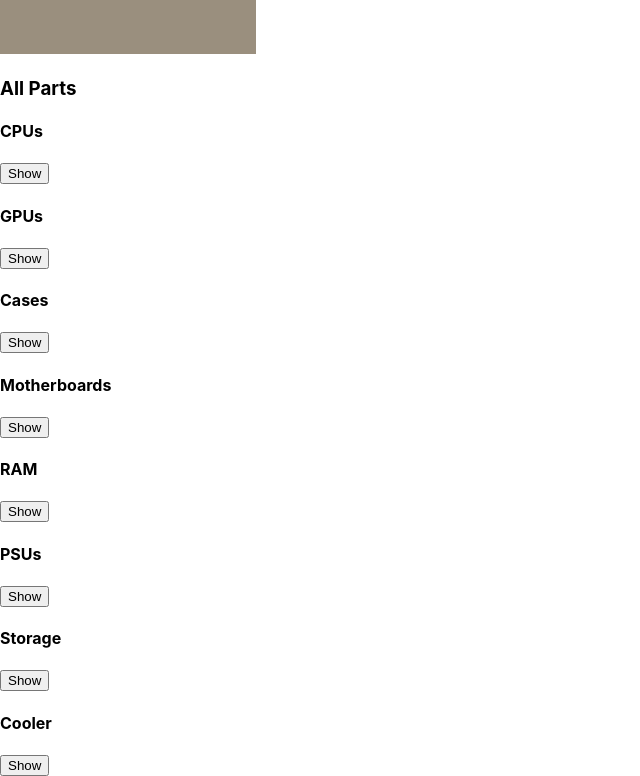
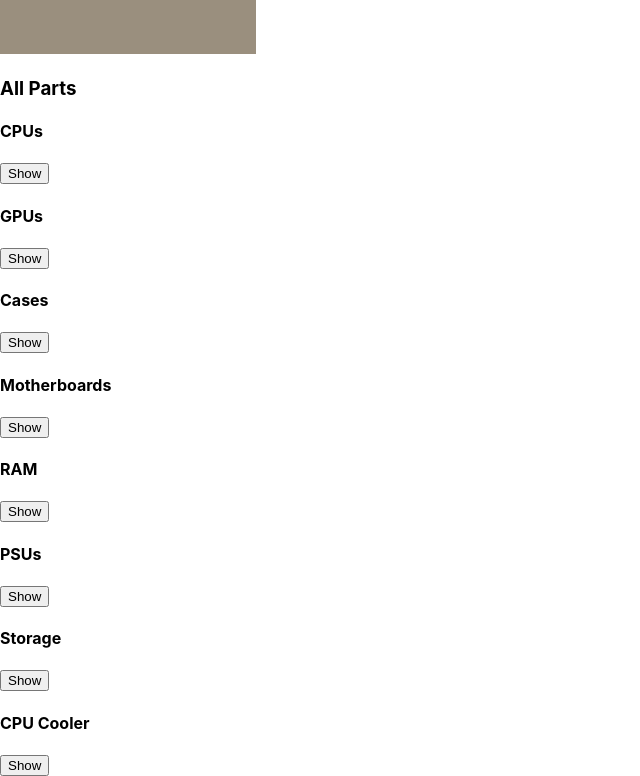
Before and after one commit to HenryCHYeung/Thats-Crazy, a React (Create React App) app in the folder my-app/: page /partlist in a window 1280 px wide. Shown: the part 334-1110 px from the top of the page, without its empty margins (0-640 px from the left). Built offline with nearby package versions, Linux system fonts and the light colour scheme.

Commit message:
Parts list backend done

```diff
--- a/my-app/src/PartList.js
+++ b/my-app/src/PartList.js
@@ -7,8 +7,8 @@ const PartList = () => {
 
   const fetchData = async (part) => {
     try {
-      const response = await axios.get(`/api/${part}`);
-      setPartDetails(response.data);
+      const response = await axios.post('/parts', {part});
+      console.log(response.data);
     } catch (error) {
       console.error('Error fetching data:', error);
     }
@@ -74,8 +74,8 @@ const PartList = () => {
       </button>
       {selectedPart === 'Storage' && partDetails && <p>{partDetails}</p>}
 
-      <h4>Cooler</h4>
-      <button onClick={() => showParts('Cooler')}>
+      <h4>CPU Cooler</h4>
+      <button onClick={() => showParts('CPUCooler')}>
         {selectedPart === 'Cooler' ? 'Hide' : 'Show'}
       </button>
       {selectedPart === 'Cooler' && partDetails && <p>{partDetails}</p>}
```
Also changed, not shown: 2 other files (tests, documents, lock files or other folders).
